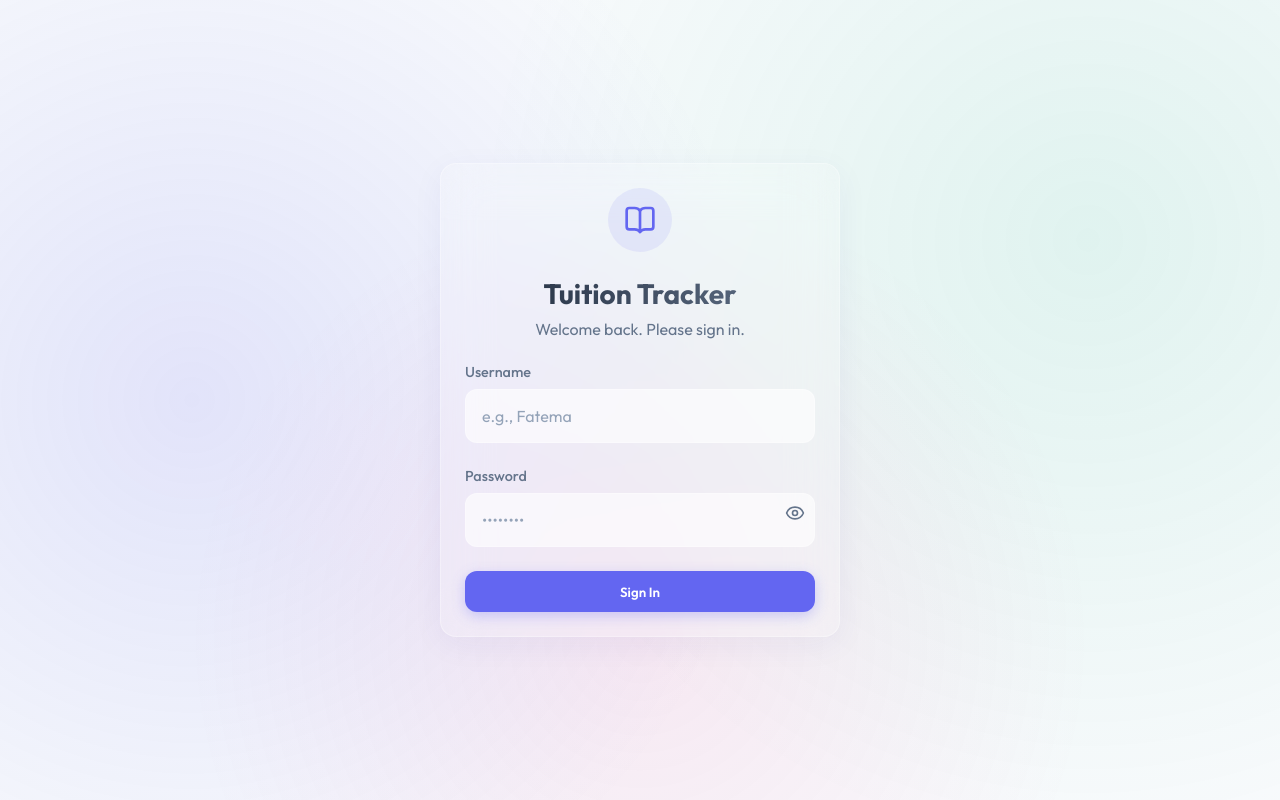
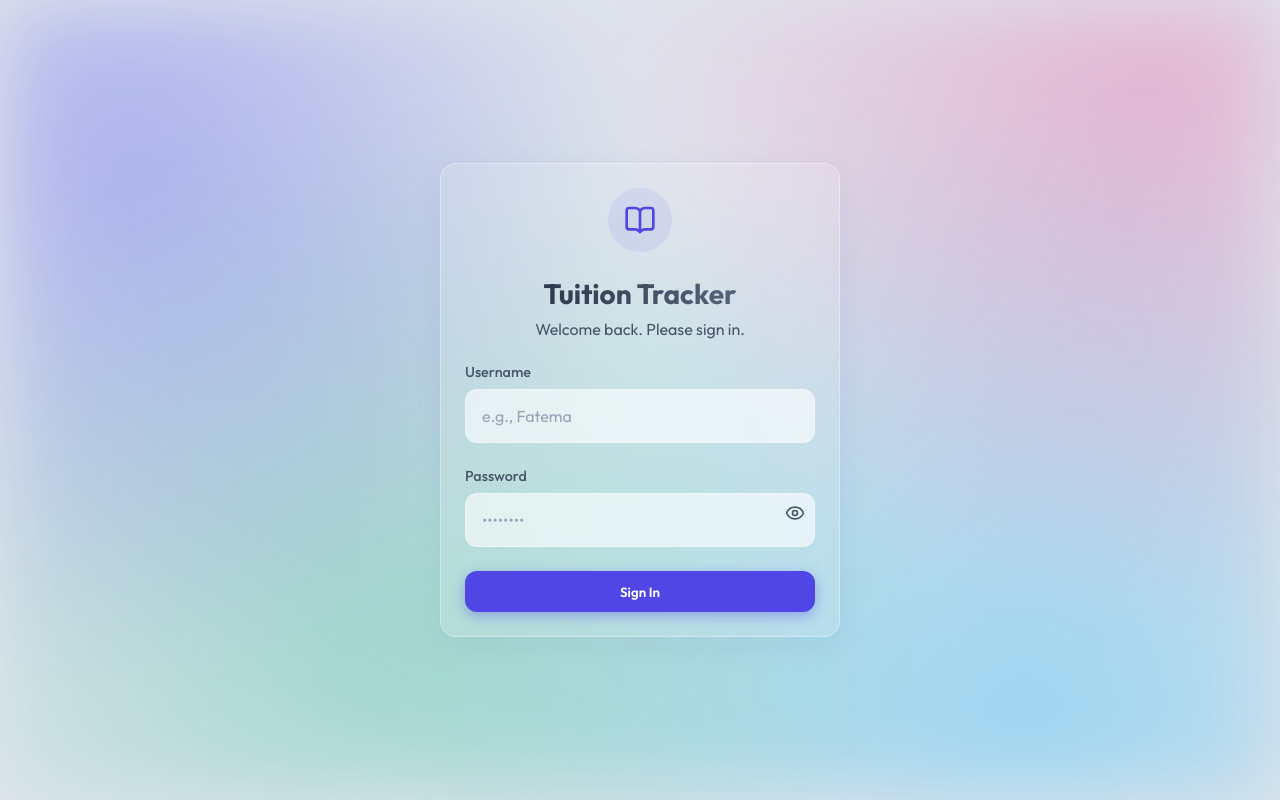
Before and after one commit to monju1190/tuition-counter, a Next.js app: page / in a window 1280 px wide. Built offline with nearby package versions, Linux system fonts and the light colour scheme.

Commit message:
Update to true glassmorphism with vibrant background

```diff
--- a/src/app/globals.css
+++ b/src/app/globals.css
@@ -1,16 +1,16 @@
 @import url('https://fonts.googleapis.com/css2?family=Outfit:wght@300;400;500;600;700&display=swap');
 
 :root {
-  --bg-light: #f8fafc;
+  --bg-light: #e0e5ec;
   --bg-card: rgba(255, 255, 255, 0.15);
   --bg-card-hover: rgba(255, 255, 255, 0.25);
   --border-color: rgba(255, 255, 255, 0.3);
   --border-color-hover: rgba(255, 255, 255, 0.5);
-  --text-main: #1e293b;
-  --text-muted: #64748b;
-  --accent: #6366f1;
-  --accent-glow: rgba(99, 102, 241, 0.3);
-  --accent-hover: #4f46e5;
+  --text-main: #0f172a;
+  --text-muted: #475569;
+  --accent: #4f46e5;
+  --accent-glow: rgba(79, 70, 229, 0.4);
+  --accent-hover: #4338ca;
   --danger: #ef4444;
   --danger-hover: #dc2626;
   --success: #10b981;
@@ -32,7 +32,7 @@ body {
   overflow-x: hidden;
 }
 
-/* Background Gradients for Light Theme Premium Look */
+/* Beautiful vibrant mesh gradient for true glassmorphism refraction */
 body::before {
   content: '';
   position: fixed;
@@ -41,11 +41,61 @@ body::before {
   width: 100%;
   height: 100%;
   background:
-    radial-gradient(circle at 15% 50%, rgba(99, 102, 241, 0.15), transparent 50%),
-    radial-gradient(circle at 85% 30%, rgba(16, 185, 129, 0.1), transparent 50%),
-    radial-gradient(circle at 50% 80%, rgba(236, 72, 153, 0.1), transparent 50%);
+    radial-gradient(circle at 10% 20%, rgba(99, 102, 241, 0.4), transparent 40%),
+    radial-gradient(circle at 90% 10%, rgba(236, 72, 153, 0.3), transparent 40%),
+    radial-gradient(circle at 30% 80%, rgba(16, 185, 129, 0.3), transparent 50%),
+    radial-gradient(circle at 80% 90%, rgba(56, 189, 248, 0.4), transparent 50%);
   z-index: -1;
   pointer-events: none;
+  filter: blur(40px);
+}
+
+a {
+  color: inherit;
+  text-decoration: none;
+}
+
+button {
+  font-family: inherit;
+  cursor: pointer;
+  border: none;
+  background: none;
+  outline: none;
+}
+
+input {
+  font-family: inherit;
+  outline: none;
+}
+
+/* True Glassmorphism Classes */
+.container {
+  width: 100%;
+  max-width: 600px;
+  margin: 0 auto;
+  padding: 2rem 1.5rem;
+}
+
+.glass-card {
+  background: linear-gradient(135deg, rgba(255, 255, 255, 0.3) 0%, rgba(255, 255, 255, 0.05) 100%);
+  backdrop-filter: blur(20px);
+  -webkit-backdrop-filter: blur(20px);
+  border: 1px solid rgba(255, 255, 255, 0.4);
+  border-top: 1px solid rgba(255, 255, 255, 0.6);
+  border-left: 1px solid rgba(255, 255, 255, 0.6);
+  border-radius: 16px;
+  padding: 1.5rem;
+  transition: all 0.3s cubic-bezier(0.4, 0, 0.2, 1);
+  box-shadow: 0 8px 32px 0 rgba(0, 0, 0, 0.1);
+}
+
+.glass-card:hover {
+  background: linear-gradient(135deg, rgba(255, 255, 255, 0.4) 0%, rgba(255, 255, 255, 0.1) 100%);
+  transform: translateY(-4px);
+  box-shadow: 0 12px 40px 0 rgba(0, 0, 0, 0.15);
+  border: 1px solid rgba(255, 255, 255, 0.5);
+  border-top: 1px solid rgba(255, 255, 255, 0.7);
+  border-left: 1px solid rgba(255, 255, 255, 0.7);
 }
 
 a {
--- a/src/components/AddTuitionModal.tsx
+++ b/src/components/AddTuitionModal.tsx
@@ -60,7 +60,7 @@ export default function AddTuitionModal() {
               animate={{ opacity: 1, scale: 1, y: 0 }}
               exit={{ opacity: 0, scale: 0.9, y: 20 }}
               className="glass-card"
-              style={{ width: '100%', maxWidth: '400px', position: 'relative', background: 'rgba(255,255,255,0.95)', boxShadow: '0 25px 50px -12px rgba(0, 0, 0, 0.25)', zIndex: 1001 }}
+              style={{ width: '100%', maxWidth: '400px', position: 'relative', boxShadow: '0 25px 50px -12px rgba(0, 0, 0, 0.25)', zIndex: 1001 }}
             >
               <button
                 onClick={() => setIsOpen(false)}
```
